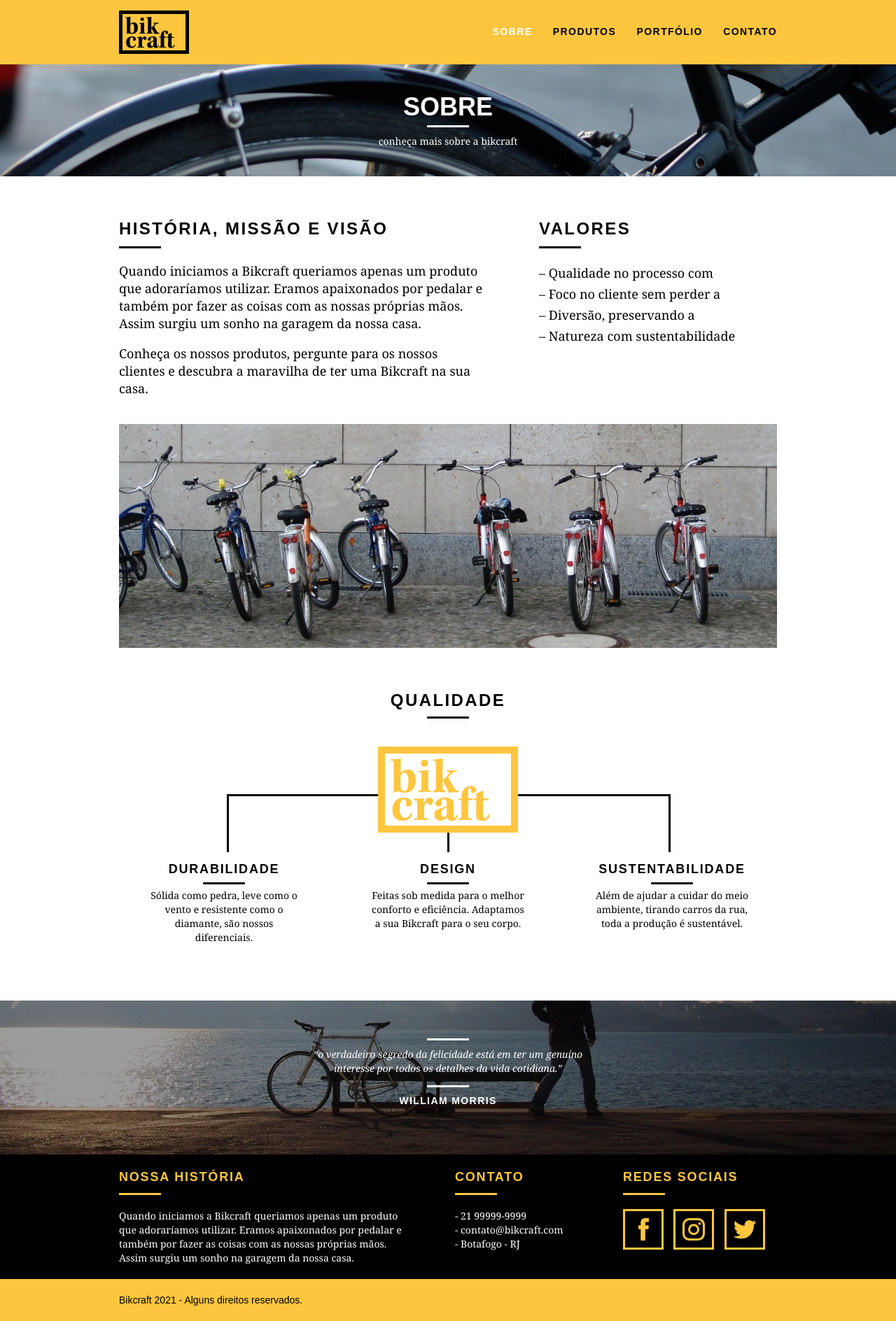
After one commit to fabriciio95/bikcraft, a PHP site: page /sobre.html in a window 1280 px wide. The commit adds this page. Shown: the whole page at 70% size. Run offline with PHP 8.4, Linux system fonts and the light colour scheme.

Commit message:
Implementação da página sobre

```diff
--- /dev/null
+++ b/css/sobre.css
@@ -0,0 +1,24 @@
+.interna_sobre {
+  background: url("../img/bg-sobre.jpg") no-repeat center;
+}
+
+.missao_sobre {
+  padding-top: 60px;
+}
+
+.missao_sobre p {
+  font-size: 18px;
+  line-height: 25px;
+  margin-bottom: 1em;
+  padding-right: 60px;
+}
+
+.foto-equipe {
+  padding-top: 20px;
+}
+
+.missao_sobre ul li {
+  font-family: Georgia, "Times New Roman", Times, serif;
+  font-size: 18px;
+  line-height: 30px;
+}
--- a/css/style.css
+++ b/css/style.css
@@ -54,6 +54,24 @@ img {
   margin: 8px auto;
 }
 
+.subtitulo-interno {
+  font-size: 24px;
+  letter-spacing: 0.1em;
+  line-height: 30px;
+  font-weight: bold;
+  text-transform: uppercase;
+  margin-bottom: 20px;
+}
+
+.subtitulo-interno::after {
+  content: "";
+  width: 60px;
+  height: 3px;
+  display: block;
+  background-color: #000;
+  margin: 10px 0;
+}
+
 /* Header*/
 .header {
   position: fixed;
@@ -85,6 +103,10 @@ img {
 }
 
 .header_menu ul li a:hover {
+  color: #fff;
+}
+
+.header_menu ul li a.menu_ativo {
   color: #fff;
 }
 /* Introdução*/
@@ -132,6 +154,33 @@ img {
   font-weight: bold;
   font-size: 14px;
   letter-spacing: 0.1em;
+}
+
+/* Introdução Interna*/
+
+.introducao_interna {
+  width: 100%;
+  height: 160px;
+  margin-top: 92px;
+  background-size: cover;
+  text-align: center;
+  padding-top: 40px;
+  color: #fff;
+}
+
+.introducao_interna h1 {
+  font-size: 36px;
+  font-weight: bold;
+  text-transform: uppercase;
+}
+
+.introducao_interna h1::after {
+  content: "";
+  width: 60px;
+  height: 3px;
+  background: #fff;
+  display: block;
+  margin: 6px auto 10px auto;
 }
 
 /* Produtos */
@@ -235,6 +284,7 @@ img {
 
 .qualidade_lista {
   padding: 20px 0;
+  overflow: auto; /* clear - fix*/
 }
 .qualidade_lista li {
   text-align: center;
@@ -258,7 +308,10 @@ img {
   background: #000;
   margin: 6px auto;
 }
+/*Qualidade interna*/
 
+.qualidade-interna {
+}
 /* Quebra */
 
 .quebra {
--- /dev/null
+++ b/sobre.html
@@ -0,0 +1,148 @@
+<!DOCTYPE html>
+<html lang="pt-br">
+
+<head>
+  <meta charset="UTF-8">
+  <title>Bikcraft - Sobre</title>
+  <link rel="stylesheet" href="css/normalize.css">
+  <link rel="stylesheet" href="css/reset.css">
+  <link rel="stylesheet" href="css/grid.css">
+  <link rel="stylesheet" href="css/style.css">
+  <link rel="stylesheet" href="css/sobre.css">
+</head>
+
+<body>
+  <header class="header">
+    <div class="container">
+      <a href="index.html" class="grid-4">
+        <img src="img/bikcraft.svg" alt="Bikcraft">
+      </a>
+      <nav class="header_menu grid-12">
+        <ul>
+          <li>
+            <a href="sobre.html" class="menu_ativo">Sobre</a>
+          </li>
+          <li>
+            <a href="produtos.html">Produtos</a>
+          </li>
+          <li>
+            <a href="portfolio.html">Portfólio</a>
+          </li>
+          <li>
+            <a href="contato.html">Contato</a>
+          </li>
+        </ul>
+      </nav>
+    </div>
+  </header>
+
+
+  <section class="introducao_interna interna_sobre">
+    <div class="container">
+      <h1>Sobre</h1>
+      <p>conheça mais sobre a bikcraft</p>
+    </div>
+  </section>
+  <!-- fecha introdução-->
+
+  <section class="missao_sobre container">
+    <div class="grid-10">
+      <h2 class="subtitulo-interno">História, Missão e Visão</h2>
+      <p>Quando iniciamos a Bikcraft queriamos apenas um produto que adoraríamos utilizar. Eramos apaixonados por pedalar e também por fazer as coisas com as nossas próprias mãos. Assim surgiu um sonho na garagem da nossa casa. </p>
+      <p> Conheça os nossos produtos, pergunte para os nossos clientes e descubra a maravilha de ter uma Bikcraft
+        na sua casa.</p>
+    </div>
+
+    <div class="grid-6">
+      <h2 class="subtitulo-interno">Valores</h2>
+      <ul>
+        <li>– Qualidade no processo com</li>
+        <li>– Foco no cliente sem perder a</li>
+        <li>– Diversão, preservando a</li>
+        <li>– Natureza com sustentabilidade</li>
+      </ul>
+    </div>
+    <div class="grid-16 foto-equipe">
+      <img src="img/equipe-bikcraft.jpg" alt="Equipe Bikcraft">
+    </div>
+  </section>
+
+  <section class="qualidade container qualidade-interna">
+    <h2 class="subtitulo">Qualidade</h2>
+    <img src="img/bikcraft-qualidade.svg" alt="Bikcraft">
+    <ul class="qualidade_lista">
+      <li class="grid-1-3">
+        <h3>Durabilidade</h3>
+        <p>Sólida como pedra, leve como o vento e resistente como o diamante, são nossos
+          diferenciais.</p>
+      </li>
+      <li class="grid-1-3">
+        <h3>Design</h3>
+        <p>Feitas sob medida para o melhor conforto e eficiência. Adaptamos a sua Bikcraft para o seu corpo.</p>
+      </li>
+      <li class="grid-1-3">
+        <h3>Sustentabilidade</h3>
+        <p>Além de ajudar a cuidar do meio ambiente, tirando carros da rua, toda a produção é sustentável.</p>
+      </li>
+    </ul>
+  </section>
+  <!--Fecha qualidade-->
+
+  <section class="quebra">
+    <blockquote class="quote-externo container">
+      <p>“o verdadeiro segredo da felicidade está em ter um genuíno interesse por todos os detalhes da vida cotidiana.”</p>
+      <cite>WILLIAM MORRIS</cite>
+    </blockquote>
+  </section>
+
+  <footer>
+    <div class="footer">
+      <div class="container">
+
+        <div class="grid-8 footer_historia">
+          <h3>Nossa História</h3>
+          <p>Quando iniciamos a Bikcraft queriamos apenas um produto que adoraríamos utilizar. Eramos apaixonados por pedalar e também por fazer as coisas com as nossas próprias mãos. Assim surgiu um sonho na garagem da nossa casa.</p>
+        </div>
+
+        <div class="grid-4 footer_contato">
+          <h3>Contato</h3>
+          <ul>
+            <li>- 21 99999-9999</li>
+            <li>- contato@bikcraft.com</li>
+            <li>- Botafogo - RJ</li>
+          </ul>
+        </div>
+
+        <div class="grid-4 footer_redes">
+          <h3>Redes Sociais</h3>
+          <ul>
+            <li>
+              <a href="http://facebook.com" target="_blank">
+                <img src="/img/redes-sociais/facebook.svg" alt="Bikcraft facebook">
+              </a>
+            </li>
+            <li>
+              <a href="http://instagram.com" target="_blank">
+                <img src="/img/redes-sociais/instagram.svg" alt="Bikcraft instagram">
+              </a>
+            </li>
+            <li>
+              <a href="http://twitter.com" target="_blank">
+                <img src="/img/redes-sociais/twitter.svg" alt="Bikcraft twitter">
+              </a>
+            </li>
+          </ul>
+        </div>
+
+      </div>
+    </div>
+
+    <div class="copy">
+      <div class="container">
+        <p class="grid-16">Bikcraft 2021 - Alguns direitos reservados. </p>
+      </div>
+    </div>
+  </footer>
+</body>
+
+</html>
```
